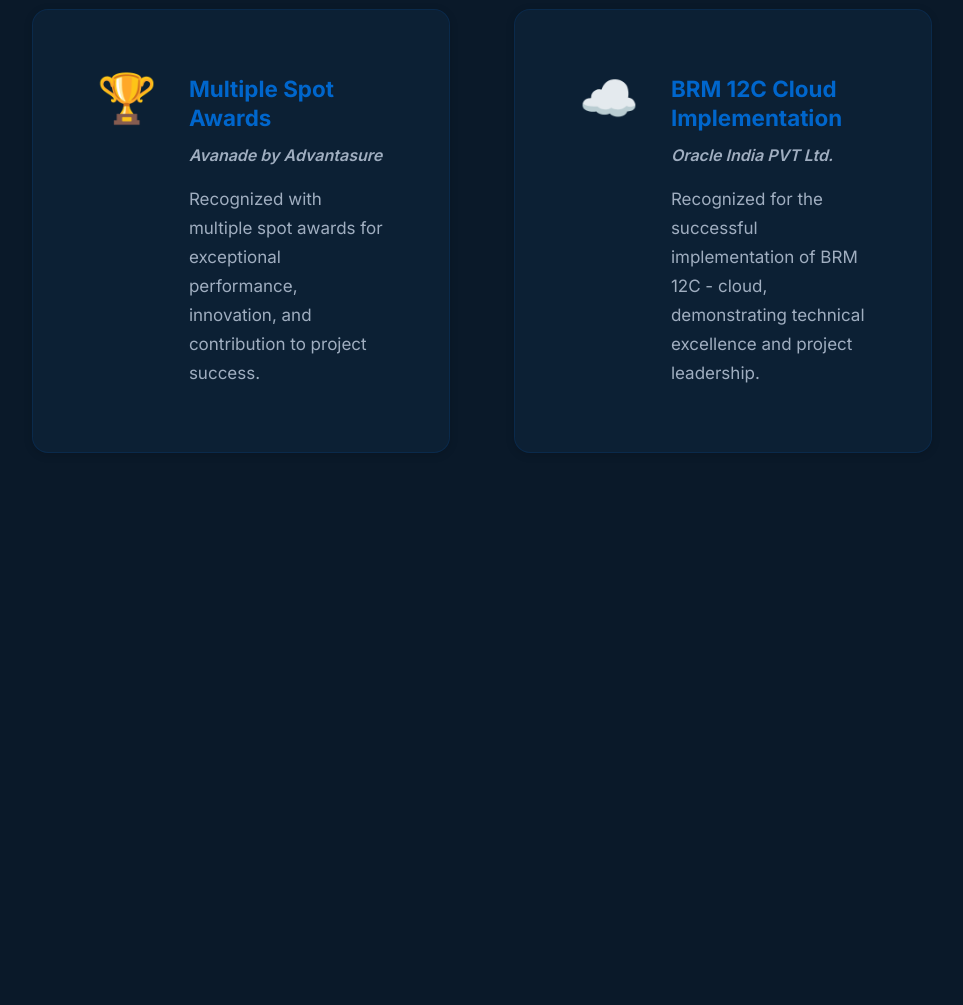
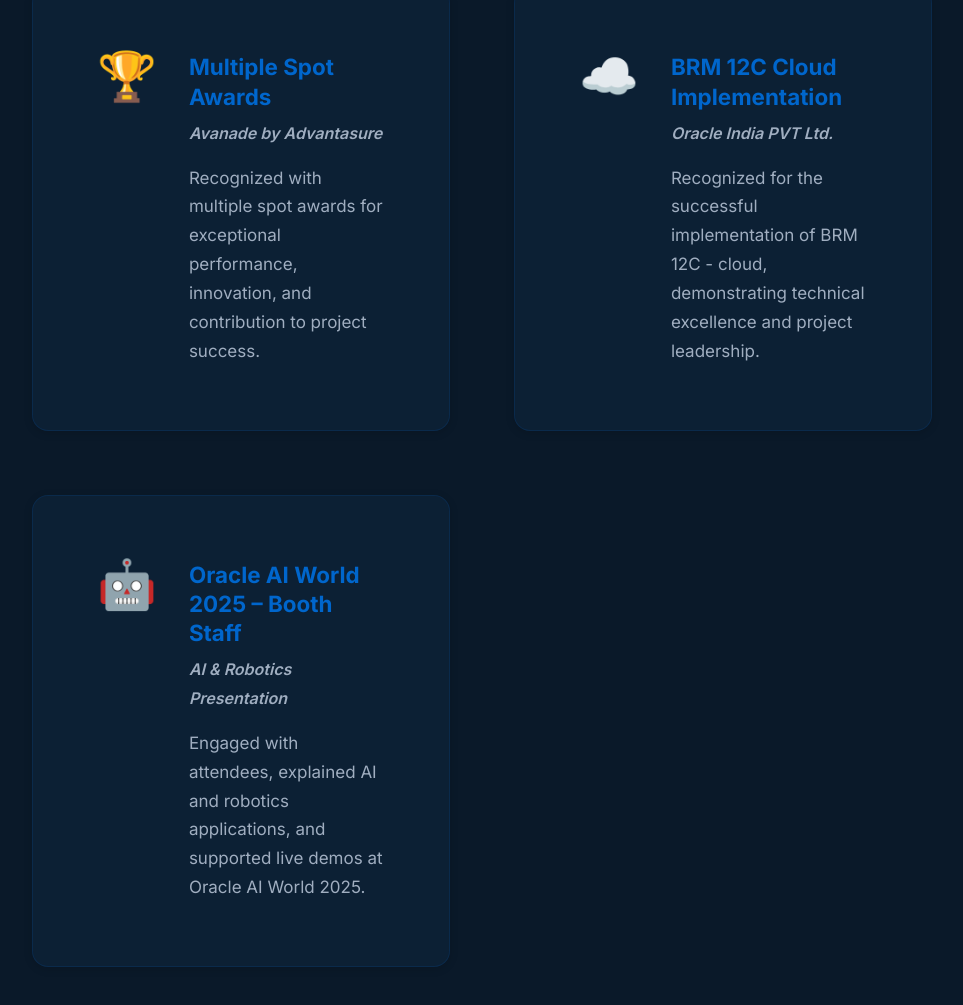
Before and after one commit to radhikajaison/DevbyRad.com, a plain HTML site: page index.html in a window 1280 px wide. Shown: the part 10079-11084 px from the top of the page, without its empty margins (158-1121 px from the left). Before the commit the page ends 10649 px from the top, so only its background shows below. Drawn offline with Linux system fonts and the light colour scheme.

Commit message:
Add Oracle AI World 2025 booth staff achievement

```diff
--- a/index.html
+++ b/index.html
@@ -408,6 +408,19 @@
           </div>
         </div>
 
+        <!-- Achievement 3 -->
+        <div class="achievement-card fade-in">
+          <div class="achievement-icon">🤖</div>
+          <div class="achievement-content">
+            <h3>Oracle AI World 2025 – Booth Staff</h3>
+            <p class="achievement-org">AI & Robotics Presentation</p>
+            <p class="achievement-description">
+              Engaged with attendees, explained AI and robotics applications, and supported live demos at Oracle AI
+              World 2025.
+            </p>
+          </div>
+        </div>
+
       </div>
     </div>
   </section>
```
